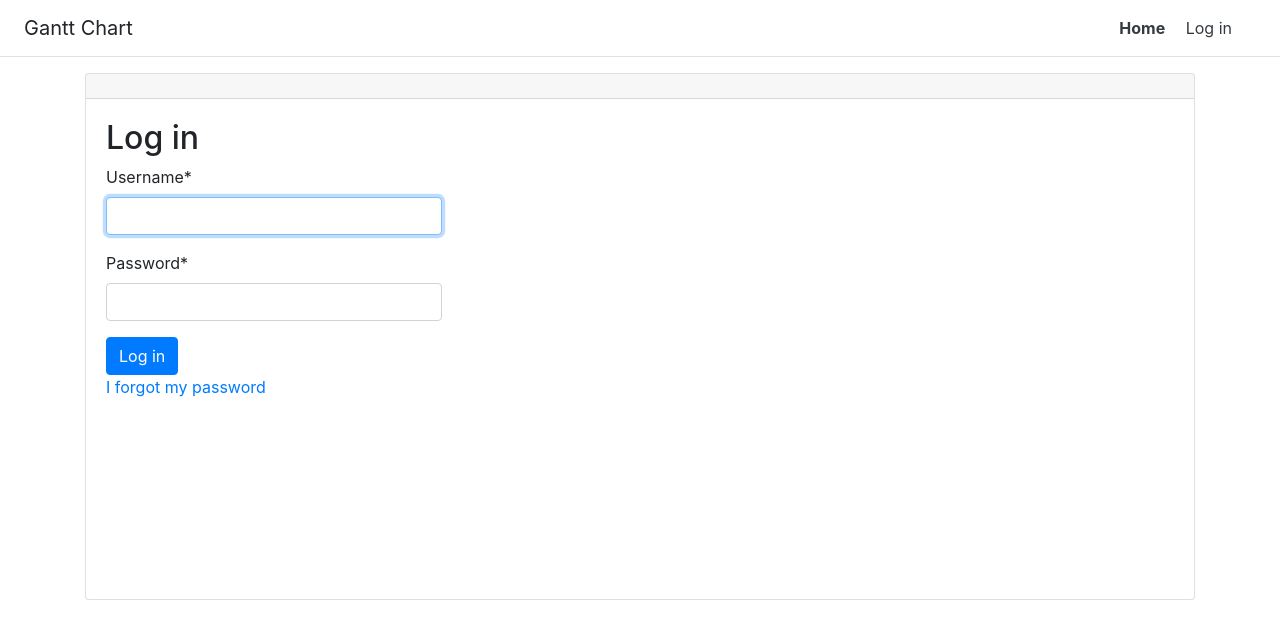
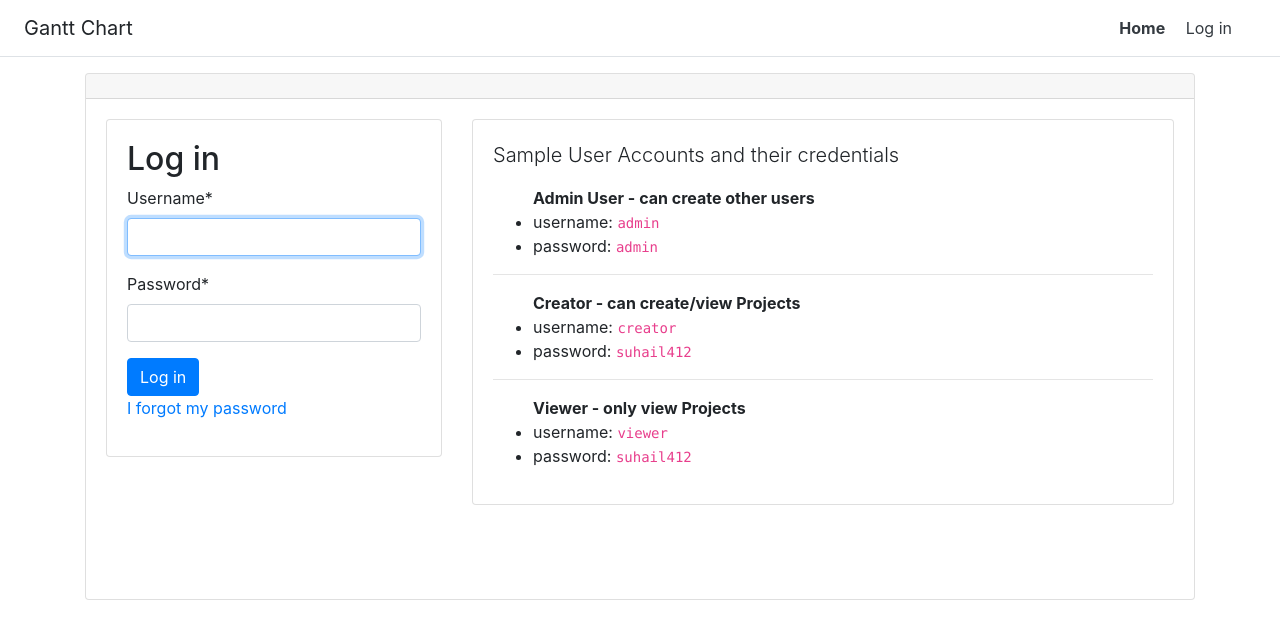
Before and after one commit to suhailvs/gantt, a Django app: page /accounts/login/ in a window 1280 px wide. Shown: the top 639 px of the page. Run offline with Django 3.2, Linux system fonts and the light colour scheme; some libraries are stand-ins or nearby versions.

Commit message:
added credentials in login page, fixed user type not in login

```diff
--- a/gantt/templates/home.html
+++ /dev/null
@@ -1,5 +0,0 @@
-{% extends 'base.html' %}
-
-{% block content %}
-
-{% endblock %}
--- a/gantt/templates/registration/login.html
+++ b/gantt/templates/registration/login.html
@@ -17,6 +17,8 @@
   {% endif %}
   <div class="row">
     <div class="col-lg-4 col-md-6 col-sm-8 col-12">
+      <div class="card">
+      <div class="card-body">
       <h2>Log in</h2>
       <form method="post" novalidate>
         {% csrf_token %}
@@ -28,6 +30,29 @@
       </form>
     </div>
   </div>
+    </div>
+    <div class="col-md-6 col-lg-8">
+      <div class="card">
+      <div class="card-body">
+      <p class="lead">Sample User Accounts and their credentials</p>
+      <ul> <strong>Admin User - can create other users</strong>
+        <li>username: <code>admin</code></li>
+        <li>password: <code>admin</code></li>
+      </ul>
+      <hr>
+      <ul> <strong>Creator - can create/view Projects</strong>
+        <li>username: <code>creator</code></li>
+        <li>password: <code>suhail412</code></li>
+      </ul>
+      <hr>
+      <ul> <strong>Viewer - only view Projects</strong>
+        <li>username: <code>viewer</code></li>
+        <li>password: <code>suhail412</code></li>
+      </ul>
+    </div>
+      </div>
+    </div>
+  </div>
   <!--
   <p>
     sample accounts:
--- a/projects/views.py
+++ b/projects/views.py
@@ -36,7 +36,7 @@ class ProjectCreateView(CreatorRequiredMixin, CreateView):
         return redirect('projects:project_list')
 
 
-class ProjectGanttView(CreatorRequiredMixin, View):
+class ProjectGanttView(LoginRequiredMixin, View):
     template_name = 'projects/graph.html'
 
     def get(self, request, *args, **kwargs):
```
Also changed, not shown: authentication/admin.py (+6 -1 lines).
